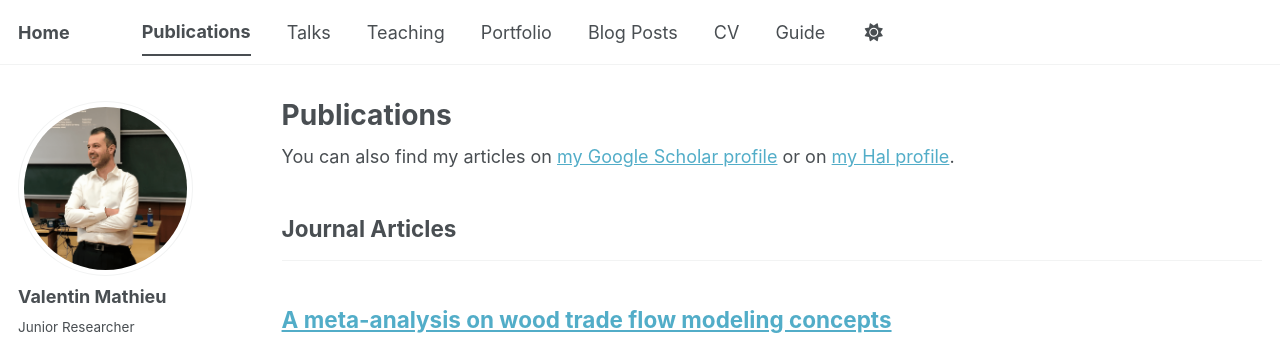
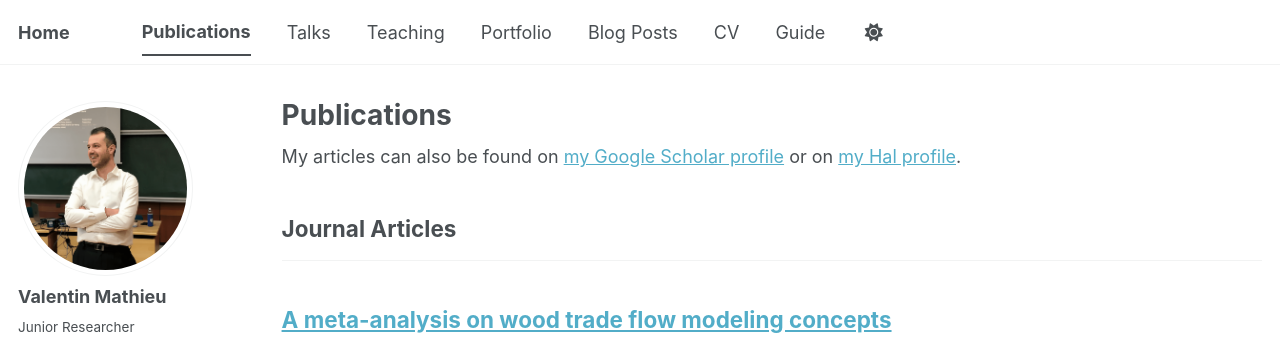
Before and after one commit to vlmathieu/vlmathieu.github.io, a Jekyll site: the page built from _pages/publications.html, in a window 1280 px wide and 900 px high. Shown: the top 339 px of the window. Built offline with Jekyll 4.4.1, drawn with Linux system fonts in a browser that asks for light colours; some web fonts are replaced; a script bundle is joined from its source files by our own code; library files that are not in the unit come from our copies.

Commit message:
Update publication page

```diff
--- a/_pages/publications.html
+++ b/_pages/publications.html
@@ -6,7 +6,7 @@ author_profile: true
 ---
 
 {% if site.author.googlescholar %}
-  <div class="wordwrap">You can also find my articles on <a href="{{site.author.googlescholar}}">my Google Scholar profile</a> or on <a href="{{site.author.hal}}">my Hal profile</a>.</div>
+  <div class="wordwrap">My articles can also be found on <a href="{{site.author.googlescholar}}">my Google Scholar profile</a> or on <a href="{{site.author.hal}}">my Hal profile</a>.</div>
 {% endif %}
 
 {% include base_path %}
```
